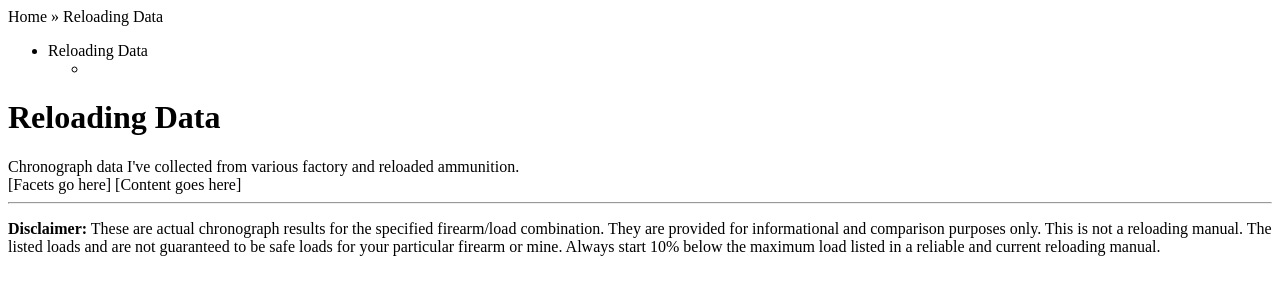
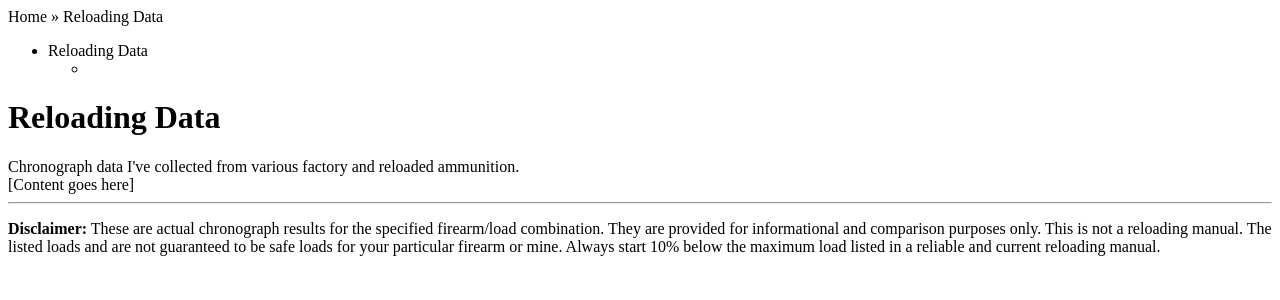
Before and after one commit to tsimkins/reloading, a Django app: template reloading/templates/base.html in a window 1280 px wide. Shown: the top 300 px of the page. Run offline with Django 3.2, Linux system fonts and the light colour scheme; the template is opened without the code that fills it, so the values that code supplies are empty; parts of the project's set-up code (start-up, migrations or seed data) failed here and were passed over.

Commit message:
Removed placeholder text in template.

```diff
--- a/reloading/templates/base.html
+++ b/reloading/templates/base.html
@@ -87,7 +87,6 @@
         </div>
         <div id="content-core">
             {% block facets %}
-                [Facets go here]
             {% endblock %}
             {% block content %}
                 [Content goes here]
```
